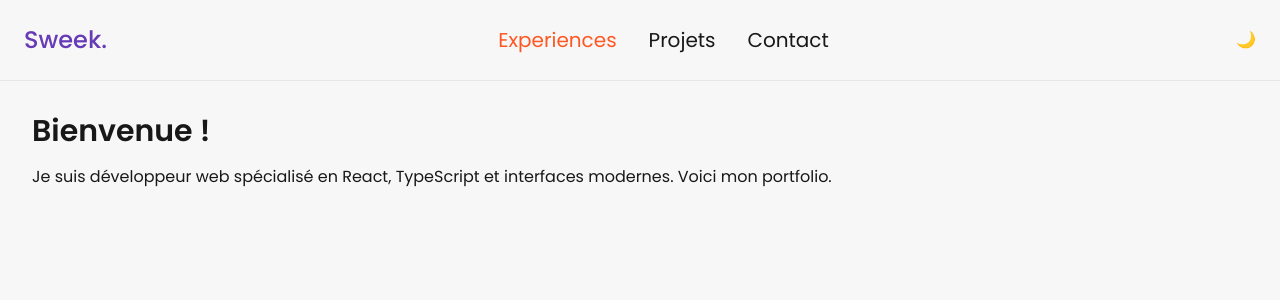
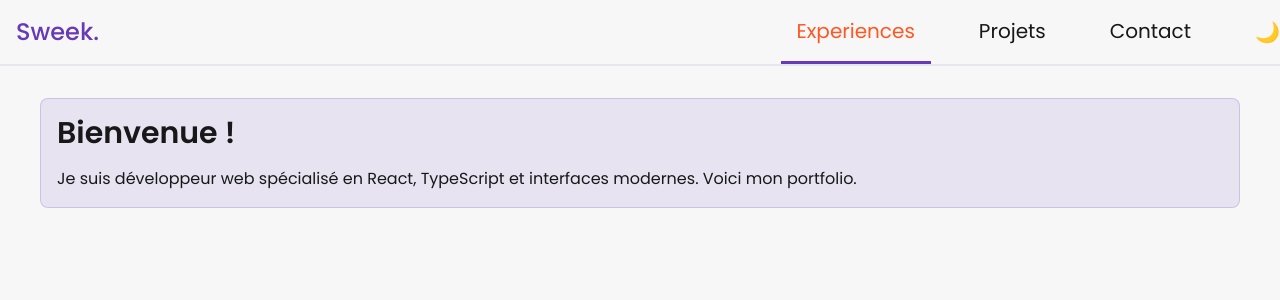
Before and after one commit to Sweekt/portfolio, a React (Vite) app in the folder frontend/: page /experiences in a window 1280 px wide. Shown: the top 300 px of the page. Built offline with nearby package versions, Linux system fonts and the light colour scheme.

Commit message:
update css

```diff
--- a/frontend/src/App.tsx
+++ b/frontend/src/App.tsx
@@ -15,16 +15,16 @@ export default function App() {
     return (
         <Router>
             <div className="min-h-screen bg-text text-bg dark:bg-bg dark:text-text transition-colors duration-300">
-                <header className="flex justify-between items-center p-6 border-b border-gray-200 dark:border-gray-900">
-                    <NavLink to="/" className="text-2xl font-medium text-accent2">Sweek.</NavLink>
+                <header className="flex justify-between items-center border-b-2 border-gray-200 dark:border-accent2">
+                    <NavLink to="/" className="text-2xl font-medium text-accent2 p-4 hover:text-hover">Sweek.</NavLink>
                     <nav className="flex gap-8 text-xl">
-                        <NavLink to="/experiences" className={({ isActive }) => isActive ? 'text-accent1' : 'hover:text-hover'}>Experiences</NavLink>
-                        <NavLink to="/projects" className={({ isActive }) => isActive ? 'text-accent1' : 'hover:text-hover'}>Projets</NavLink>
-                        <NavLink to="/contact" className={({ isActive }) => isActive ? 'text-accent1' : 'hover:text-hover'}>Contact</NavLink>
+                        <NavLink to="/experiences" className={({ isActive }) => isActive ? 'p-4 text-accent1 border-b-3 border-accent2' : 'p-4 hover:text-hover hover:border-b-2 hover:border-hover'}>Experiences</NavLink>
+                        <NavLink to="/projects" className={({ isActive }) => isActive ? 'p-4 text-accent1 border-b-3 border-accent2' : 'p-4 hover:text-hover hover:border-b-2 hover:border-hover'}>Projets</NavLink>
+                        <NavLink to="/contact" className={({ isActive }) => isActive ? 'p-4 text-accent1 border-b-3 border-accent2' : 'p-4 hover:text-hover hover:border-b-2 hover:border-hover'}>Contact</NavLink>
+                        <button onClick={() => setDark(d => !d)} className="ml-4">
+                            {dark ? '☀️' : '🌙'}
+                        </button>
                     </nav>
-                    <button onClick={() => setDark(d => !d)} className="ml-4">
-                        {dark ? '☀️' : '🌙'}
-                    </button>
                 </header>
                 <main className="p-8">
                     <Routes>
--- a/frontend/src/pages/Experiences.tsx
+++ b/frontend/src/pages/Experiences.tsx
@@ -7,8 +7,11 @@ export default function Experiences() {
             animate={{ opacity: 1, y: 0 }}
             transition={{ duration: 0.6 }}
         >
-            <h2 className="text-3xl font-semibold mb-4">Bienvenue !</h2>
-            <p>Je suis développeur web spécialisé en React, TypeScript et interfaces modernes. Voici mon portfolio.</p>
+            <div className="ml-2 mr-2 bg-accent2/10 p-4 rounded-lg border border-accent2/20">
+				<h2 className="text-3xl font-semibold mb-4">Bienvenue !</h2>
+                <p>Je suis développeur web spécialisé en React, TypeScript et interfaces modernes. Voici mon portfolio.</p>
+            </div>
+
         </motion.section>
     );
 }
--- a/frontend/src/pages/Projects.tsx
+++ b/frontend/src/pages/Projects.tsx
@@ -8,7 +8,7 @@ export default function Projects() {
             transition={{ duration: 0.4 }}
         >
             <canvas id="gameCanvas" width="1200" height="800"></canvas>
-            { import('../scripts/jump.ts') && true }
+
         </motion.section>
     );
 }
```
Also changed, not shown: frontend/src/index.css (line endings or trailing spaces).
